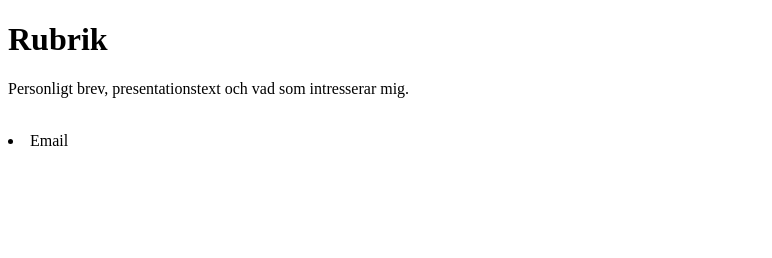
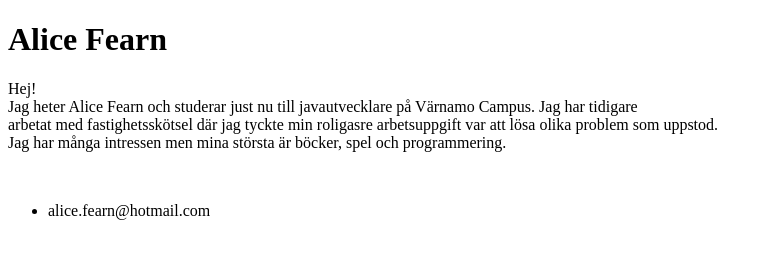
Before and after one commit to Alfea0/CV, a plain HTML site: page index.html in a window 1280 px wide. Shown: the whole page, without its empty margins (0-772 px from the left). Drawn offline with Linux system fonts and the light colour scheme.

Commit message:
Fyllde i html

```diff
--- a/index.html
+++ b/index.html
@@ -6,16 +6,21 @@
     <title>Document</title>
 </head>
 <body>
-    <h1>Rubrik</h1>
+    <h1>Alice Fearn</h1>
 
-    <p>Personligt brev, presentationstext och vad som intresserar mig.</p>
+    <p>Hej!<br>Jag heter Alice Fearn och studerar just nu till javautvecklare på Värnamo Campus. Jag har tidigare <br>
+        arbetat med fastighetsskötsel där jag tyckte min roligasre arbetsuppgift var att lösa olika problem som uppstod. <br>
 
+        Jag har många intressen men mina största är böcker, spel och programmering.
+
+    </p>
     <img src="" alt="">
+    <footer>
+        <ul>
+            <li>alice.fearn@hotmail.com</li>
+        </ul>
 
-    <li>Email</li>
-
-    <a href="Lankar till LinkedIn och Github"></a>
-
-
+         <a href="Länk till github"></a>
+    </footer>
 </body>
 </html>
```
